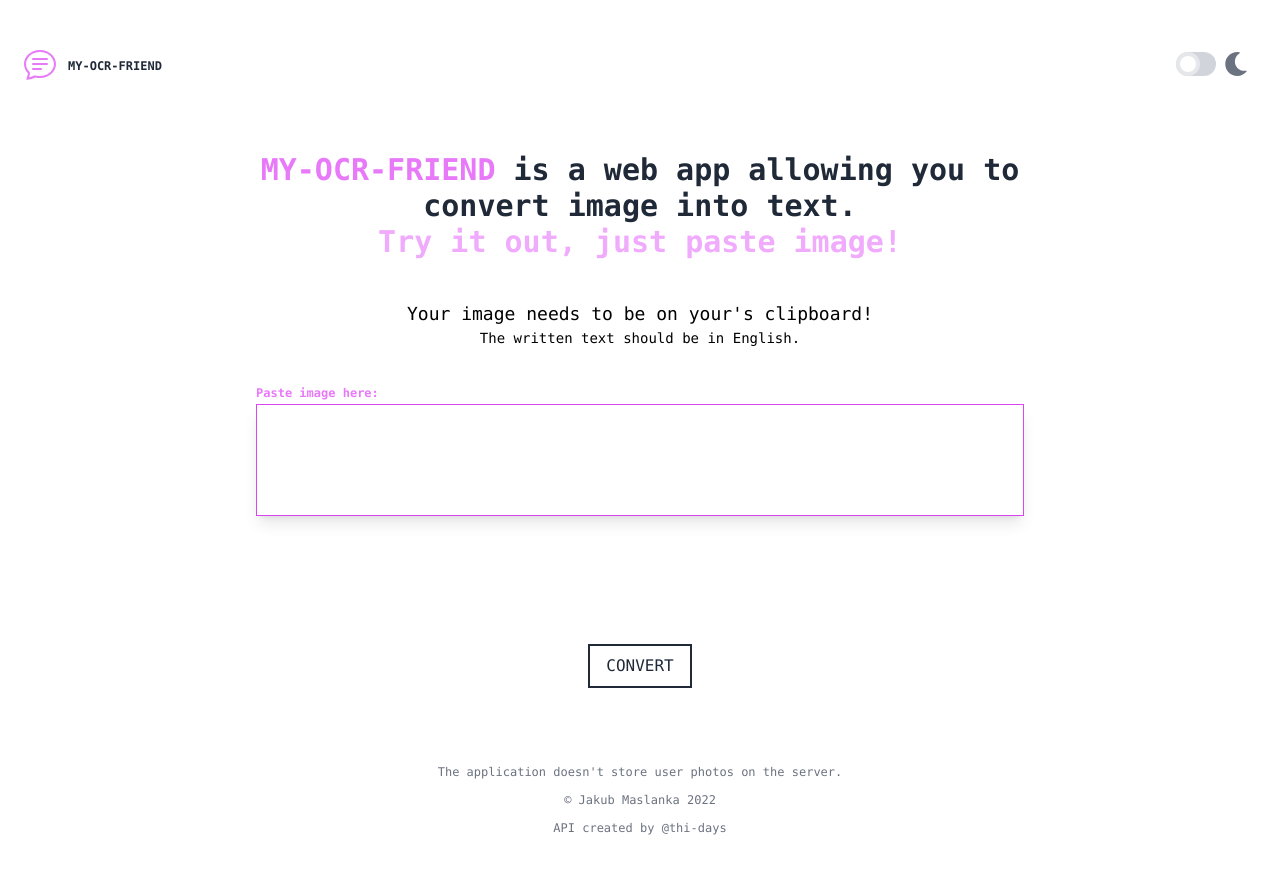
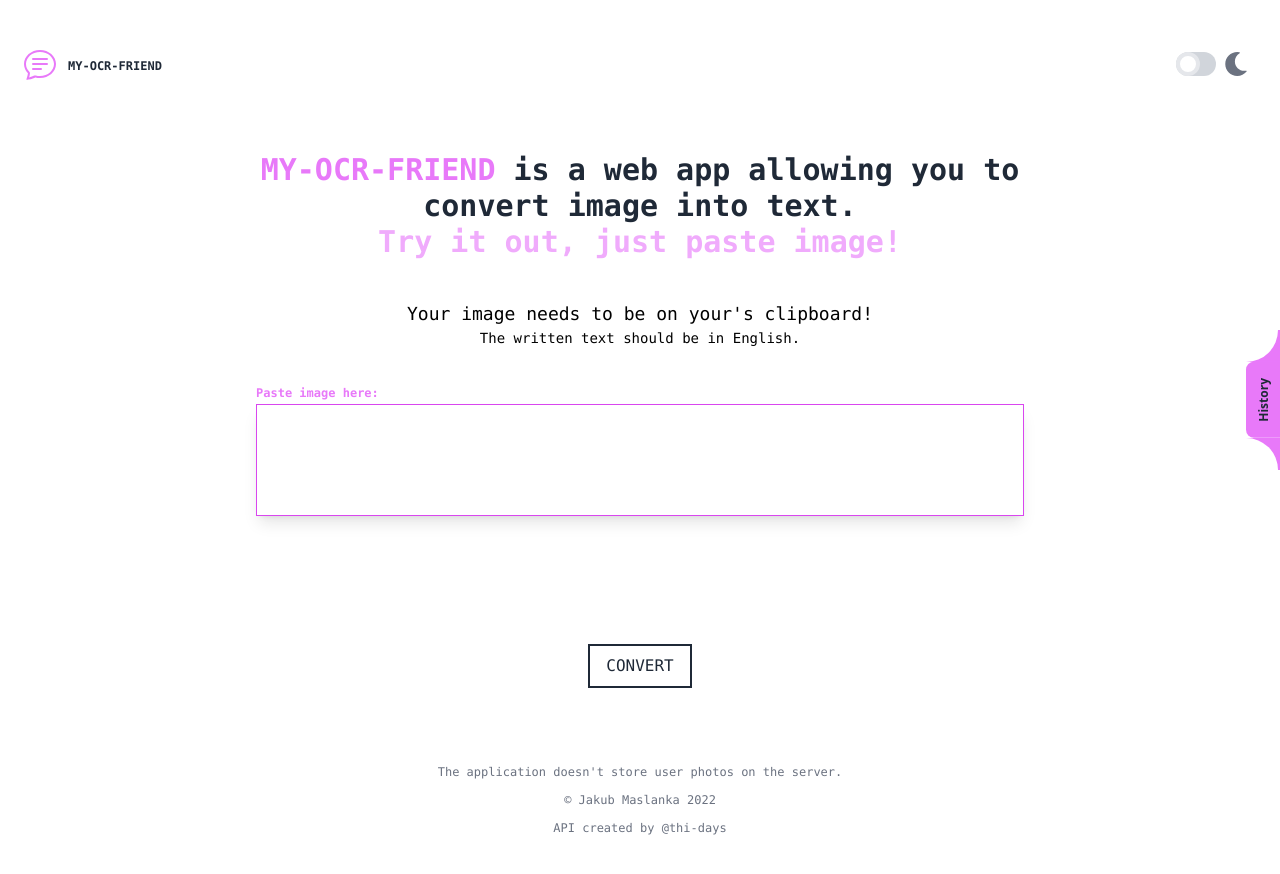
Before and after one commit to JakubMaslanka/my-ocr-friend, a React (Create React App) app in the folder client/: page / in a window 1280 px wide. Shown: the top 874 px of the page. Built offline with nearby package versions, Linux system fonts and the light colour scheme.

Commit message:
feat: create basic SlideOver

```diff
--- a/client/src/components/App.tsx
+++ b/client/src/components/App.tsx
@@ -1,8 +1,9 @@
-import { useEffect, useReducer, useRef } from "react";
+import { Fragment, useEffect, useReducer, useRef, useState } from "react";
 
 import { motion } from "framer-motion";
 import { IoMdCopy } from "react-icons/io";
 import { MdOutlineTranslate } from "react-icons/md";
+import { AiOutlinePlus } from "react-icons/ai";
 
 import { Footer, Header } from "./page";
 import { useToast } from "../context/ToastContext";
@@ -11,6 +12,10 @@ import { makeRequest, handleClipboard, handleTranslator } from "../utils";
 
 import { mainChildrenVariants, mainSection } from "./app.animations";
 import type { StateType, ActionType, APIResponse } from "../types";
+
+import { Dialog, Transition } from "@headlessui/react";
+import { AiOutlineClose } from "react-icons/ai";
+import { useLocalStorage } from "./hooks/useLocalStorage";
 
 function reducer(state: StateType, action: ActionType): StateType {
 	switch (action.type) {
@@ -119,8 +124,12 @@ function App() {
 		return () => clearInterval(intervalID.current);
 	}, [isConverting, convertingProgress]);
 
+	const [open, setOpen] = useState(false);
+
 	return (
-		<main className="dark:bg-gray-800 font-mono bg-white relative">
+		<main className="dark:bg-gray-800 font-mono bg-white relative overflow-x-hidden">
+			<SlideButtonOpen setOpen={setOpen} />
+			<SlideOver open={open} setOpen={setOpen} />
 			<Header />
 			<motion.div
 				variants={mainSection}
@@ -224,3 +233,151 @@ function App() {
 }
 
 export default App;
+
+const SlideButtonOpen: React.FC<{
+	setOpen: React.Dispatch<React.SetStateAction<boolean>>;
+}> = ({ setOpen }) => {
+	return (
+		<div className="absolute right-0 h-screen w-8 z-50 flex items-center justify-center">
+			<div
+				onClick={() => setOpen(true)}
+				className="inline-block cursor-pointer"
+			>
+				<div className="h-8 w-full bg-fuchsia-400 relative">
+					<div
+						style={{
+							borderBottomRightRadius: "100%"
+						}}
+						className="absolute top-0 left-0 w-8 h-8 dark:bg-gray-800 bg-white"
+					></div>
+				</div>
+				<p
+					className="transform cursor-pointer rotate-180 px-3 py-4 rounded-r-lg bg-fuchsia-400 dark:text-white text-gray-800 text-xs leading-3 font-sans font-semibold"
+					style={{ writingMode: "vertical-rl" }}
+				>
+					History
+				</p>
+				<div className="h-8 w-full bg-fuchsia-400 relative">
+					<div
+						style={{
+							borderTopRightRadius: "100%"
+						}}
+						className="absolute bottom-0 left-0 w-8 h-8 dark:bg-gray-800 bg-white"
+					></div>
+				</div>
+			</div>
+		</div>
+	);
+};
+
+const SlideOver: React.FC<{
+	open: boolean;
+	setOpen: React.Dispatch<React.SetStateAction<boolean>>;
+}> = ({ open, setOpen }) => {
+	const [history, setHistory] = useLocalStorage("history", "");
+
+	return (
+		<Transition.Root show={open} as={Fragment}>
+			<Dialog as="div" className="relative z-50" onClose={setOpen}>
+				<Transition.Child
+					as={Fragment}
+					enter="ease-in-out duration-500"
+					enterFrom="opacity-0"
+					enterTo="opacity-100"
+					leave="ease-in-out duration-500"
+					leaveFrom="opacity-100"
+					leaveTo="opacity-0"
+				>
+					<div className="fixed inset-0 bg-gray-500 bg-opacity-75 transition-opacity" />
+				</Transition.Child>
+
+				<div className="fixed inset-0 overflow-hidden">
+					<div className="absolute inset-0 overflow-hidden">
+						<div className="pointer-events-none fixed inset-y-0 right-0 flex max-w-full pl-10">
+							<Transition.Child
+								as={Fragment}
+								enter="transform transition ease-in-out duration-500 sm:duration-700"
+								enterFrom="translate-x-full"
+								enterTo="translate-x-0"
+								leave="transform transition ease-in-out duration-500 sm:duration-700"
+								leaveFrom="translate-x-0"
+								leaveTo="translate-x-full"
+							>
+								<Dialog.Panel className="pointer-events-auto w-screen max-w-md">
+									<div className="flex h-full flex-col overflow-y-scroll bg-white py-6 shadow-xl">
+										<div className="px-4 sm:px-6">
+											<div className="flex items-start justify-between">
+												<Dialog.Title className="text-lg font-medium text-gray-900">
+													Converted text history
+												</Dialog.Title>
+												<div className="ml-3 flex h-7 items-center">
+													<button
+														type="button"
+														className="rounded-md bg-white text-gray-400 hover:text-gray-500 focus:outline-none focus:ring-2 focus:ring-indigo-500 focus:ring-offset-2"
+														onClick={() => setOpen(false)}
+													>
+														<span className="sr-only">Close panel</span>
+														<AiOutlineClose
+															className="h-6 w-6"
+															aria-hidden="true"
+														/>
+													</button>
+												</div>
+											</div>
+										</div>
+										<div className="relative mt-6 flex-1 px-4 sm:px-6">
+											{/* Replace with your content */}
+											{!history && <SlideOverEmptyState />}
+											{/* <div className="absolute inset-0 px-4 sm:px-6">
+												<div
+													className="h-full border-2 border-dashed border-gray-200"
+													aria-hidden="true"
+												/>
+											</div> */}
+											{/* /End replace */}
+										</div>
+									</div>
+								</Dialog.Panel>
+							</Transition.Child>
+						</div>
+					</div>
+				</div>
+			</Dialog>
+		</Transition.Root>
+	);
+};
+
+const SlideOverEmptyState = () => {
+	return (
+		<div className="flex flex-col items-center sth-full text-center">
+			<svg
+				className="mx-auto h-12 w-12 text-gray-400"
+				fill="none"
+				viewBox="0 0 24 24"
+				stroke="currentColor"
+				aria-hidden="true"
+			>
+				<path
+					vectorEffect="non-scaling-stroke"
+					strokeLinecap="round"
+					strokeLinejoin="round"
+					strokeWidth={2}
+					d="M9 13h6m-3-3v6m-9 1V7a2 2 0 012-2h6l2 2h6a2 2 0 012 2v8a2 2 0 01-2 2H5a2 2 0 01-2-2z"
+				/>
+			</svg>
+			<h3 className="mt-2 text-sm font-medium text-gray-900">No projects</h3>
+			<p className="mt-1 text-sm text-gray-500">
+				Get started by creating a new project.
+			</p>
+			<div className="mt-6">
+				<button
+					type="button"
+					className="inline-flex items-center px-4 py-2 border border-transparent shadow-sm text-sm font-medium rounded-md text-white bg-indigo-600 hover:bg-indigo-700 focus:outline-none focus:ring-2 focus:ring-offset-2 focus:ring-indigo-500"
+				>
+					<AiOutlinePlus className="-ml-1 mr-2 h-5 w-5" aria-hidden="true" />
+					New Project
+				</button>
+			</div>
+		</div>
+	);
+};
--- a/client/src/components/LazyApp.tsx
+++ b/client/src/components/LazyApp.tsx
@@ -1,13 +1,16 @@
 import App from "./App";
+import OverlayProvider from "../context/OverlayContext";
+import ToastProvider from "../context/ToastContext";
 import ThemeProvider from "../context/ThemeContext";
-import ToastProvider from "../context/ToastContext";
 
 const LazyApp = () => (
-	<ToastProvider>
-		<ThemeProvider initialTheme="light">
-			<App />
-		</ThemeProvider>
-	</ToastProvider>
+	<OverlayProvider>
+		<ToastProvider>
+			<ThemeProvider initialTheme="light">
+				<App />
+			</ThemeProvider>
+		</ToastProvider>
+	</OverlayProvider>
 );
 
 export default LazyApp;
```
